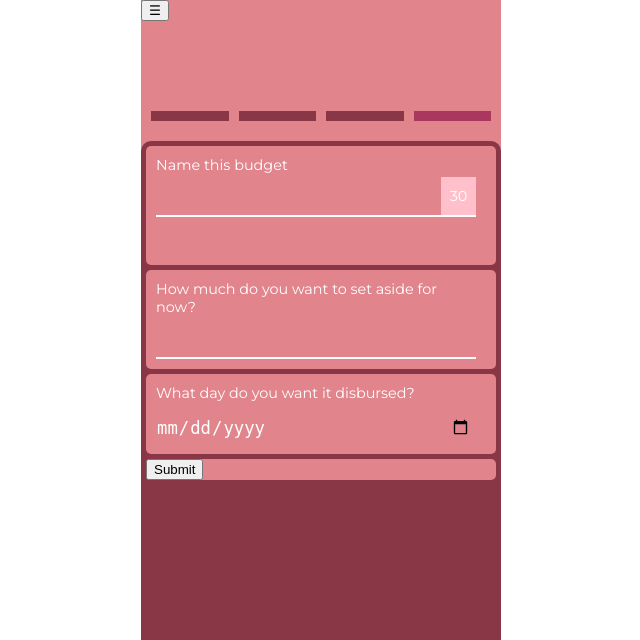
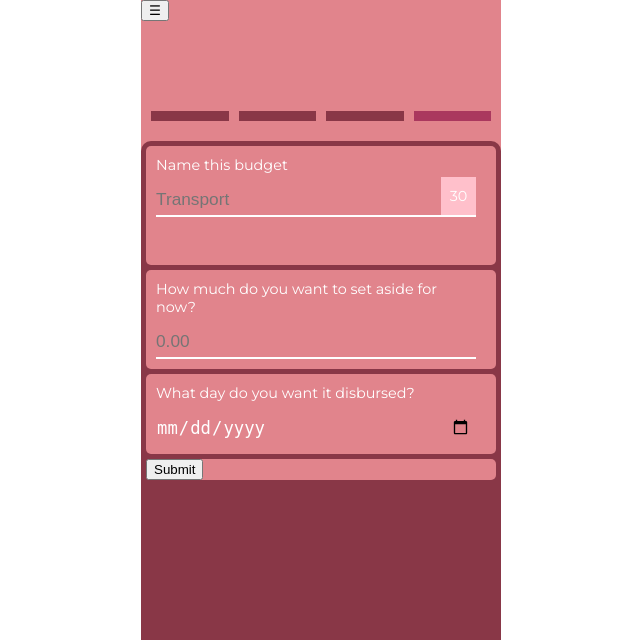
Before and after one commit to alkadelik/blm, a Django app: page /sprout/ in a window 1280 px wide. Shown: the top 640 px of the page, without its empty margins (319-959 px from the left). Run offline with Django 3.2, Linux system fonts and the light colour scheme; the visitor is signed in with stand-in values (Sample User, id 1).

Commit message:
prevented more than 6 digits in budget-amount, made budget-amount only six digits, added placeholders to budget form

```diff
--- a/chris/templates/sprout/home.html
+++ b/chris/templates/sprout/home.html
@@ -86,13 +86,13 @@
           <div class="gap"></div>
           <div class="q-block">
             <label for="">Name this budget
-              <input class="capitalise" type="text" name="title" value="" :maxlength="charmax" v-model="budget" required autofocus>
+              <input class="capitalise" type="text" name="title" value="" :maxlength="charmax" v-model="budget" placeholder="Transport" required autofocus>
               <div class="charcount" v-text="charcount()"></div>
             </label>
           </div>
           <div class="q-block">
             <label for="" class="curious-case">How much do you want to set aside for <span class="highlight">[[budget]]</span> now?
-              <input type="text" name="amount" value="" required></label>
+              <input type="text" name="amount" value="" required onkeypress="return (event.charCode !=8 && event.charCode ==0 || (event.charCode >= 48 && event.charCode <= 57))" maxlength="6" placeholder="0.00"></label>
           </div>
           <div class="q-block">
             <label for="">What day do you want it disbursed?
```
